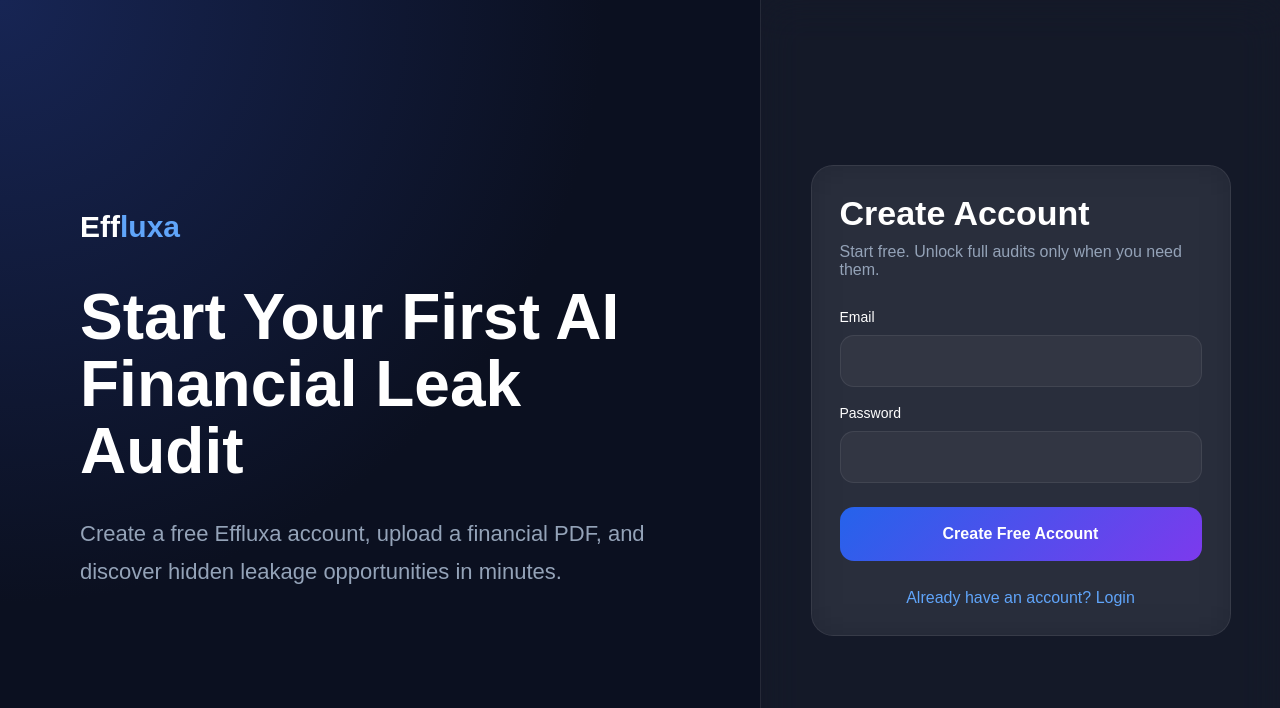
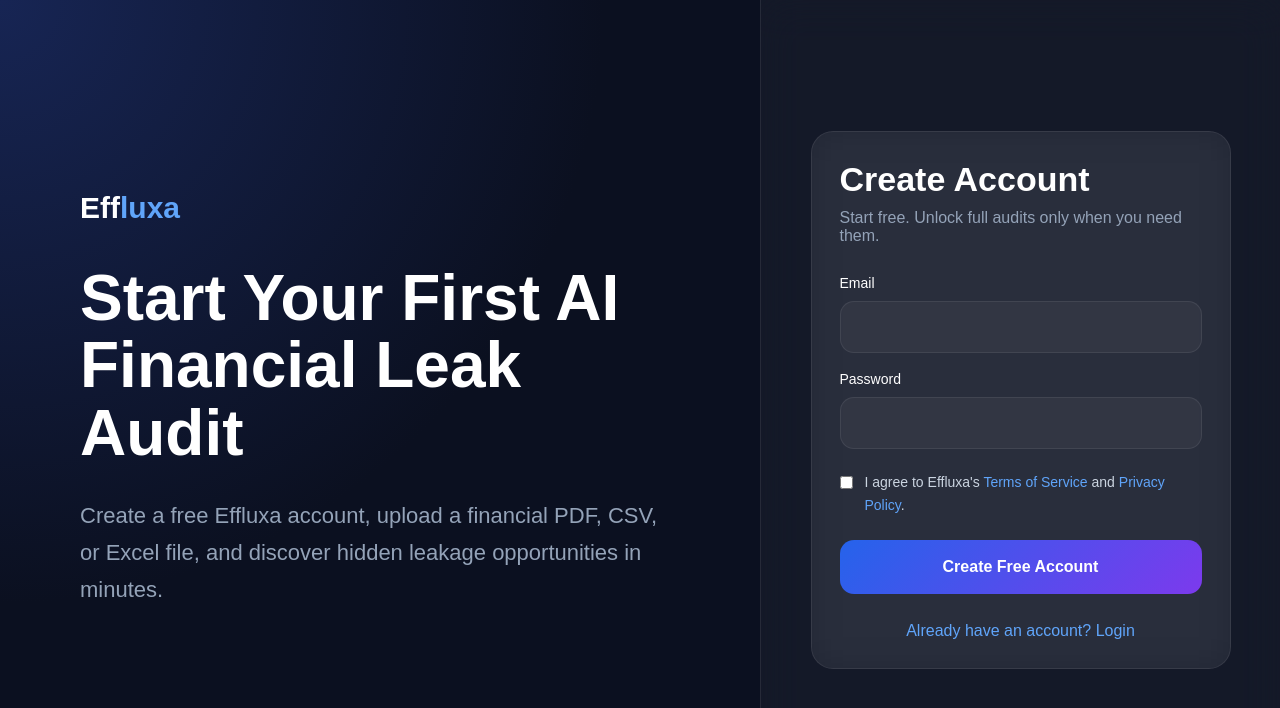
Before and after one commit to boskovasiljevic90/effluxa, a Next.js app: page /signup in a window 1280 px wide. Shown: the top 708 px of the page. Built offline with nearby package versions, Linux system fonts and the light colour scheme.

Commit message:
Add terms consent to signup

```diff
--- a/src/app/signup/page.tsx
+++ b/src/app/signup/page.tsx
@@ -1,15 +1,13 @@
 "use client";
 
 import { useState } from "react";
-import { useRouter } from "next/navigation";
 import Link from "next/link";
 
 export default function SignupPage() {
-  const router = useRouter();
-
   const [email, setEmail] = useState("");
   const [password, setPassword] = useState("");
 
+  const [termsAccepted, setTermsAccepted] = useState(false);
   const [loading, setLoading] = useState(false);
 
   async function handleSignup(e: any) {
@@ -26,6 +24,7 @@
         body: JSON.stringify({
           email,
           password,
+          termsAccepted,
         }),
       });
 
@@ -89,7 +88,8 @@
               maxWidth: "720px",
             }}
           >
-            Create a free Effluxa account, upload a financial PDF, and discover hidden leakage opportunities in minutes.
+            Create a free Effluxa account, upload a financial PDF, CSV, or Excel file,
+            and discover hidden leakage opportunities in minutes.
           </p>
         </div>
 
@@ -105,13 +105,7 @@
             backdropFilter: "blur(20px)",
           }}
         >
-          <div
-            className="card"
-            style={{
-              width: "100%",
-              maxWidth: "420px",
-            }}
-          >
+          <div className="card" style={{ width: "100%", maxWidth: "420px" }}>
             <div
               style={{
                 fontSize: "34px",
@@ -149,7 +143,7 @@
                 />
               </div>
 
-              <div style={{ marginBottom: "24px" }}>
+              <div style={{ marginBottom: "22px" }}>
                 <div style={{ marginBottom: "10px", fontSize: "14px" }}>
                   Password
                 </div>
@@ -171,6 +165,37 @@
                   }}
                 />
               </div>
+
+              <label
+                style={{
+                  display: "flex",
+                  gap: "12px",
+                  alignItems: "flex-start",
+                  color: "#cbd5e1",
+                  fontSize: "14px",
+                  lineHeight: 1.6,
+                  marginBottom: "24px",
+                }}
+              >
+                <input
+                  type="checkbox"
+                  checked={termsAccepted}
+                  onChange={(e) => setTermsAccepted(e.target.checked)}
+                  style={{ marginTop: "5px" }}
+                />
+
+                <span>
+                  I agree to Effluxa&apos;s{" "}
+                  <Link href="/terms" style={{ color: "#60a5fa" }}>
+                    Terms of Service
+                  </Link>{" "}
+                  and{" "}
+                  <Link href="/privacy" style={{ color: "#60a5fa" }}>
+                    Privacy Policy
+                  </Link>
+                  .
+                </span>
+              </label>
 
               <button
                 type="submit"
```
